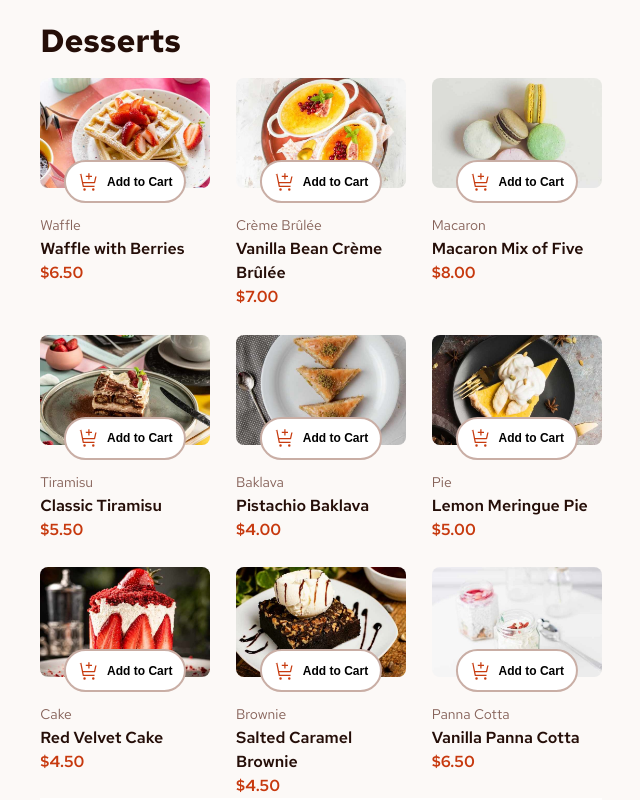
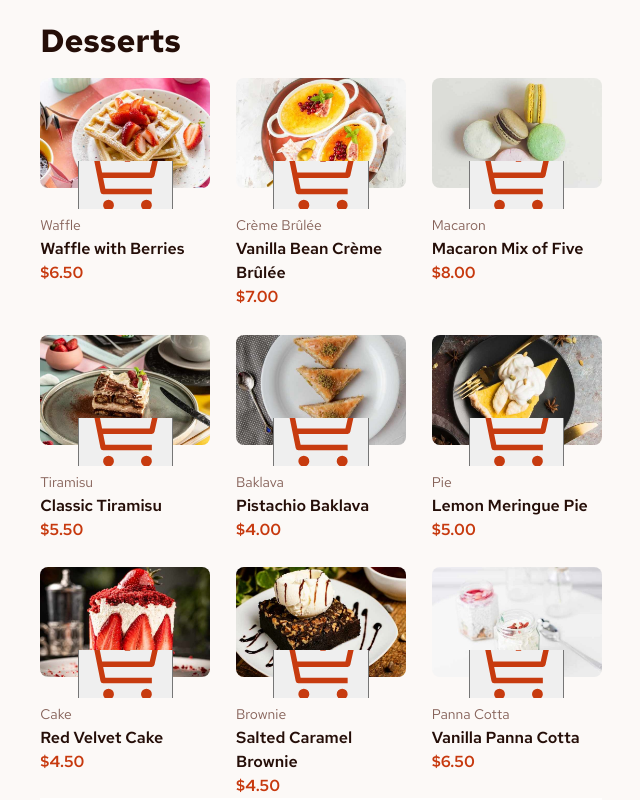
Before and after one commit to nikogalvan/fm-product-list-with-cart, a React (Vite) app: page / in a window 1280 px wide. Shown: the top 800 px of the page, without its empty margins (319-959 px from the left). Built offline with nearby package versions, Linux system fonts and the light colour scheme.

Commit message:
refactor(ButtonProduct): remove styles from sass module

```diff
--- a/src/components/ButtonProduct/ButtonProduct.module.scss
+++ b/src/components/ButtonProduct/ButtonProduct.module.scss
@@ -2,56 +2,16 @@
 @use "sass:map";
 
 .container {
+  width: 100%;
+  max-width: 150px;
+  height: 32px;
+  min-height: 48px;
   display: flex;
   justify-content: center;
   align-items: center;
   position: absolute;
-
   left: 50%;
-  bottom: 0px;
+  bottom: -6px;
   transform: translateX(-50%);
+  overflow: hidden;
 }
-.buttonAddCart {
-  display: flex;
-  justify-content: center;
-  align-items: center;
-  gap: 0.5rem;
-  white-space: nowrap;
-  text-align: center;
-  width: fit-content;
-  padding: 0.6rem 1.4rem;
-  border: 2px solid $rose-300;
-  border-radius: 5rem;
-  font-size: map.get($font-sizes, "xs");
-  font-weight: map.get($font-weights, "semibold");
-  background-color: white;
-  cursor: pointer;
-  img {
-    height: 20px;
-    margin: 0;
-  }
-}
-.quantityControl {
-  display: flex;
-  align-items: center;
-  background-color: #ff6b6b;
-  color: white;
-  padding: 0.5rem 1rem;
-  border-radius: 1.5rem;
-
-  .decrease,
-  .increase {
-    background: none;
-    border: none;
-    color: white;
-    font-size: 1.2rem;
-    cursor: pointer;
-    padding: 0 0.5rem;
-  }
-
-  .quantity {
-    font-size: 1rem;
-    font-weight: bold;
-    margin: 0 0.5rem;
-  }
-}
```
